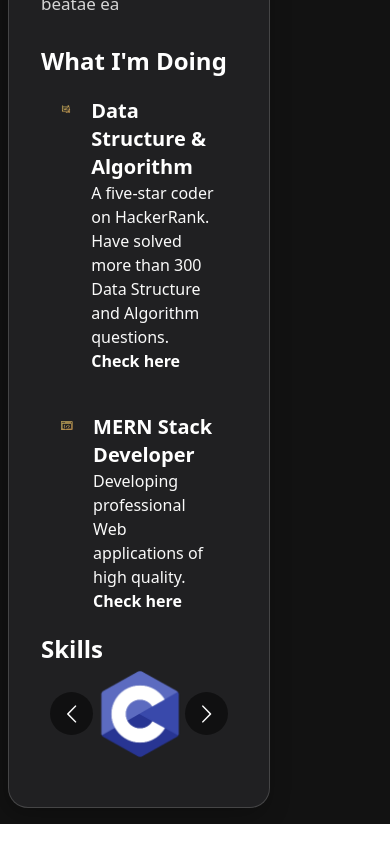
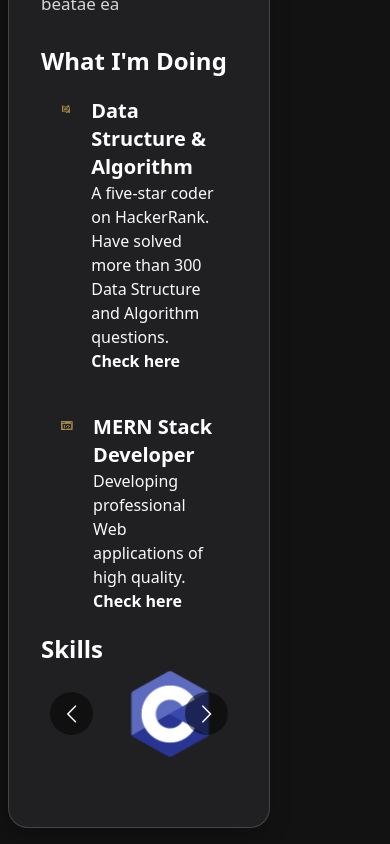
Before and after one commit to yagyaraj234/my-portfolio, a React (Create React App) app: page / in a window 390 px wide. Shown: the part 1935-2779 px from the top of the page. Built offline with nearby package versions, Linux system fonts and the light colour scheme.

Commit message:
skill mob view

```diff
--- a/src/components/Skills.jsx
+++ b/src/components/Skills.jsx
@@ -50,7 +50,7 @@ const Skills = () => {
     },
   };
   return (
-    <div className="">
+    <div className="md:pb-5 pb-5">
       <Carousel
         responsive={responsive}
         infinite={true}
@@ -62,7 +62,7 @@ const Skills = () => {
             <img
               src={item.img}
               alt={item.alt}
-              className="hover:grayscale cursor-pointer ml-[50px]"
+              className="hover:grayscale cursor-pointer md:ml-[50px] ml-[80px]"
             />
           </div>
         ))}
```
